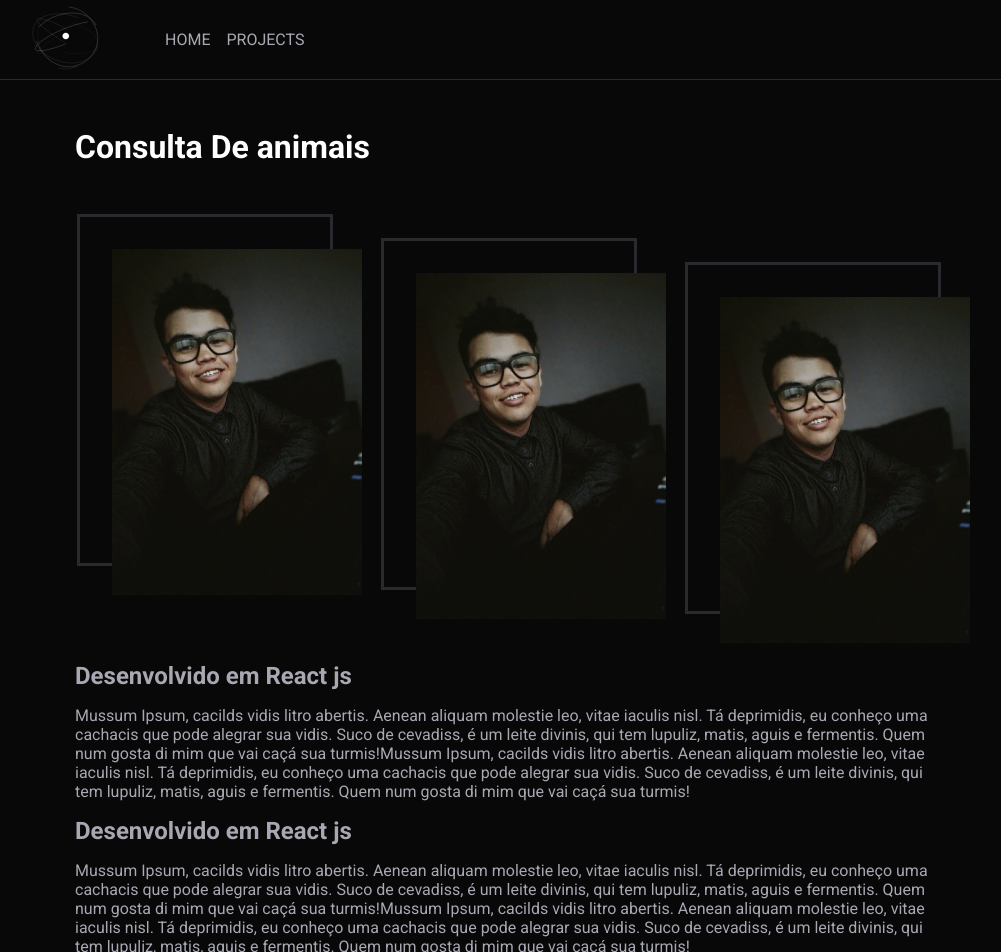
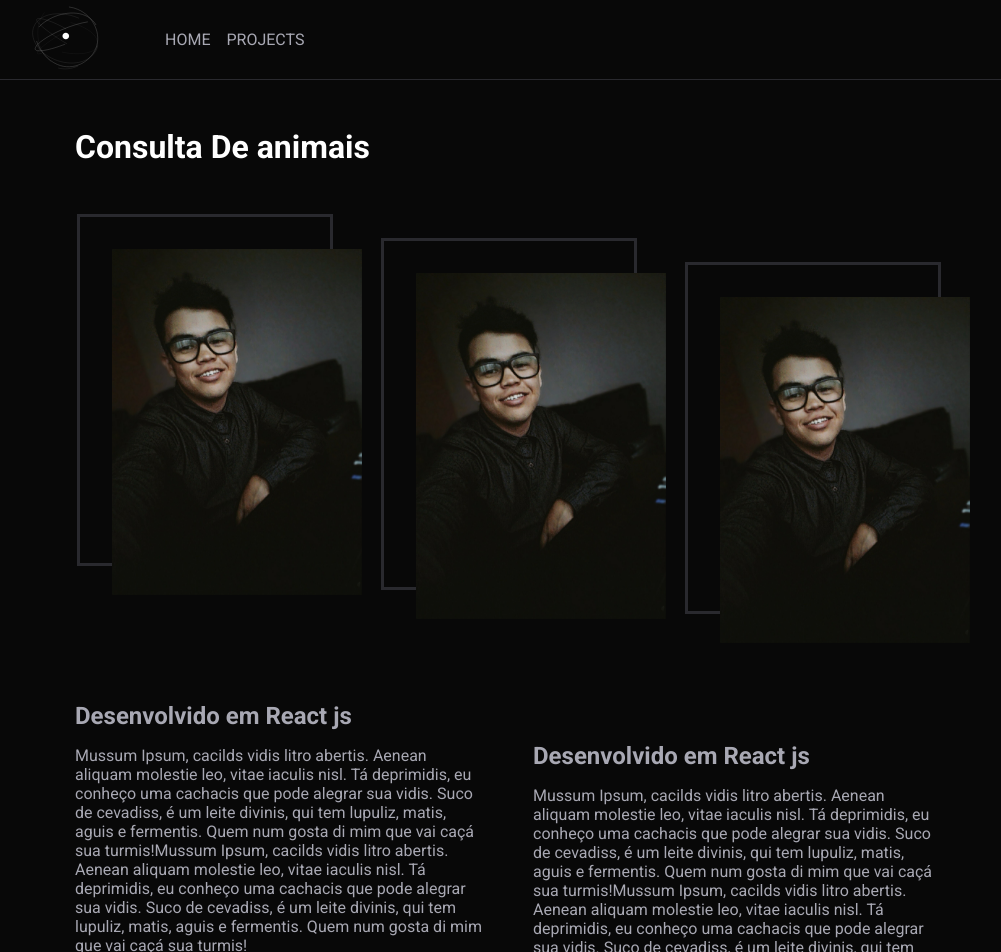
Before and after one commit to ojhones/justMe, a Next.js app: page /projects in a window 1280 px wide. Shown: the top 952 px of the page, without its empty margins (131-1132 px from the left). Built offline with nearby package versions, Linux system fonts and the light colour scheme.

Commit message:
Added div to text on page Projects

```diff
--- a/src/pages/projects.tsx
+++ b/src/pages/projects.tsx
@@ -9,20 +9,21 @@ export default function projects() {
         <h1>Consulta De animais</h1>
 
         <head>
-          <div>
-            <img src="/images/jhonatanLima.jpg" alt="" />
+          <div >
+            <img src="/images/jhonatanLima.jpg" alt="" className="animate__animated animate__fadeInDown animate__delay-1s" />
           </div>
 
-          <div>
-            <img src="/images/jhonatanLima.jpg" alt="" />
+          <div >
+            <img src="/images/jhonatanLima.jpg" alt="" className="animate__animated animate__fadeInDown animate__delay-2s" />
           </div>
 
-          <div>
-            <img src="/images/jhonatanLima.jpg" alt="" />
+          <div >
+            <img src="/images/jhonatanLima.jpg" alt="" className="animate__animated animate__fadeInDown animate__delay-3s" />
           </div>
         </head>
 
         <main>
+          <div>
             <h2>Desenvolvido em React js</h2>
             <p>
               Mussum Ipsum, cacilds vidis litro abertis. Aenean aliquam molestie leo,
@@ -34,6 +35,9 @@ export default function projects() {
               cevadiss, é um leite divinis, qui tem lupuliz, matis, aguis e fermentis. Quem
               num gosta di mim que vai caçá sua turmis!
           </p>
+          </div>
+
+          <div>
             <h2>Desenvolvido em React js</h2>
             <p>
               Mussum Ipsum, cacilds vidis litro abertis. Aenean aliquam molestie leo,
@@ -45,7 +49,7 @@ export default function projects() {
               cevadiss, é um leite divinis, qui tem lupuliz, matis, aguis e fermentis. Quem
               num gosta di mim que vai caçá sua turmis!
           </p>
-
+          </div>
           <a href="https://www.linkedin.com/company/datametrica/" target="blank"><HiOutlineArrowNarrowRight /></a>
         </main>
       </S.Wrapper>
--- a/src/styles/pages/projects.ts
+++ b/src/styles/pages/projects.ts
@@ -70,8 +70,20 @@ export const Wrapper = styled.div`
     position: relative;
 
     width: 100%;
+    height: auto;
     padding: 0 1rem;
     margin-top: 2rem;
+
+    display: flex;
+    align-items: center;
+    justify-content: center;
+
+    div {
+      + div {
+        margin-left: 3rem;
+        margin-top: 5rem;
+      }
+    }
 
     h2 {
       margin: 1rem 0;
@@ -85,6 +97,7 @@ export const Wrapper = styled.div`
 
     a {
       right: 2rem;
+      bottom: -4rem;
       position: absolute;
       svg {
         width: 4rem;
```
Lines whose indentation alone changed are shown as unchanged.
